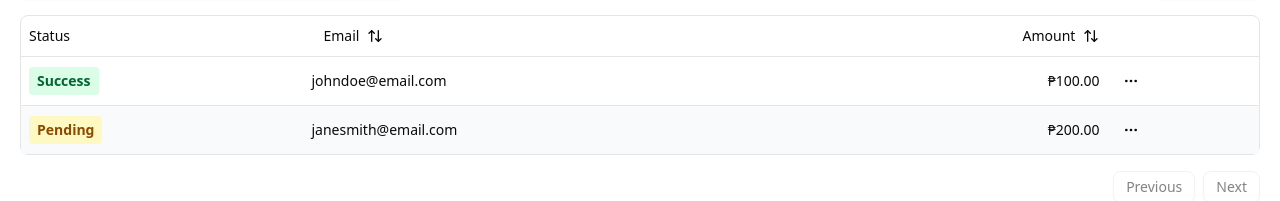
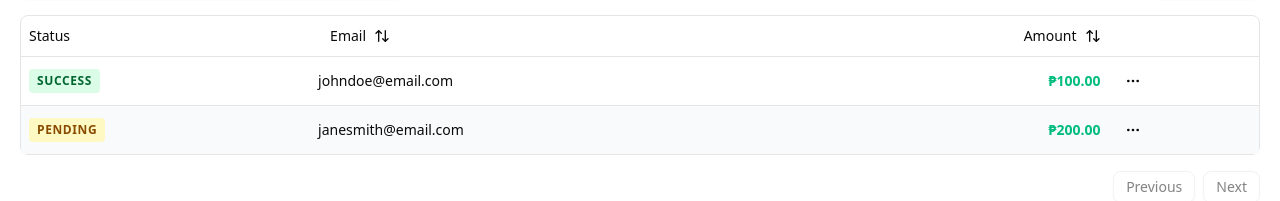
Before and after one commit to Briuwu/R12-invoice, a React (Vite) app: page /dashboard/invoices in a window 1280 px wide. Shown: the part 189-390 px from the top of the page. Built offline with nearby package versions, Linux system fonts and the light colour scheme.

Commit message:
feat: enhance invoice form layout and item display; improve error message positioning and styling

```diff
--- a/src/pages/invoices/columns.tsx
+++ b/src/pages/invoices/columns.tsx
@@ -30,7 +30,7 @@ export const columns: ColumnDef<Payment>[] = [
       return (
         <div
           className={cn(
-            "w-fit rounded px-2 py-1 font-bold capitalize",
+            "w-fit rounded px-2 py-1 text-xs font-bold tracking-wider uppercase",
             statusStyles[status as keyof typeof statusStyles],
           )}
         >
@@ -77,7 +77,9 @@ export const columns: ColumnDef<Payment>[] = [
         currency: "PHP",
       }).format(amount);
 
-      return <div className="text-right font-medium">{formatted}</div>;
+      return (
+        <div className="text-right font-bold text-emerald-500">{formatted}</div>
+      );
     },
   },
   {
--- a/src/pages/invoices/invoice-form.tsx
+++ b/src/pages/invoices/invoice-form.tsx
@@ -28,7 +28,7 @@ function FieldInfo({ field }: { field: AnyFieldApi }) {
   return (
     <>
       {field.state.meta.isTouched && field.state.meta.errors.length ? (
-        <em className="text-xs text-red-500">
+        <em className="absolute text-xs text-red-500">
           {field.state.meta.errors[0].message}
         </em>
       ) : null}
@@ -143,7 +143,7 @@ export default function InvoiceForm() {
         <hr className="my-3 border-black" />
         <div className="space-y-3">
           <p className="text-lg font-bold uppercase">Sold to:</p>
-          <div className="space-y-5">
+          <div className="space-y-7.5">
             <form.Field name="registeredName">
               {(field) => (
                 <div>
@@ -204,15 +204,19 @@ export default function InvoiceForm() {
           </div>
         </div>
         <hr className="my-5 border-black" />
-        <div className="space-y-3">
+        <div>
           <p className="text-lg font-bold uppercase">Items:</p>
           <form.Field name="items" mode="array">
             {(field) => {
               return (
                 <div className="flex flex-col space-y-3">
                   <FieldInfo field={field} />
+                  <div className="divide-y-2">
                     {field.state.value.map((_, index) => (
-                    <div key={index} className="flex items-center gap-5 py-2">
+                      <div
+                        key={index}
+                        className="relative flex items-center gap-5 py-6"
+                      >
                         <p className="text-sm font-bold text-blue-500 uppercase">
                           Item {index + 1}:
                         </p>
@@ -246,7 +250,9 @@ export default function InvoiceForm() {
                                   type="number"
                                   value={subField.state.value}
                                   onChange={(e) =>
-                                  subField.handleChange(e.target.valueAsNumber)
+                                    subField.handleChange(
+                                      e.target.valueAsNumber,
+                                    )
                                   }
                                   className="w-40"
                                 />
@@ -267,7 +273,9 @@ export default function InvoiceForm() {
                                   type="number"
                                   value={subField.state.value}
                                   onChange={(e) =>
-                                  subField.handleChange(e.target.valueAsNumber)
+                                    subField.handleChange(
+                                      e.target.valueAsNumber,
+                                    )
                                   }
                                   className="w-20"
                                 />
@@ -276,7 +284,9 @@ export default function InvoiceForm() {
                             </div>
                           )}
                         </form.Field>
-                      <form.Subscribe selector={(state) => state.values.items}>
+                        <form.Subscribe
+                          selector={(state) => state.values.items}
+                        >
                           {(field) => {
                             const total =
                               field[index].price * field[index].quantity;
@@ -300,6 +310,7 @@ export default function InvoiceForm() {
                         </Button>
                       </div>
                     ))}
+                  </div>
                   <Button
                     onClick={() =>
                       field.pushValue({
@@ -308,7 +319,7 @@ export default function InvoiceForm() {
                         quantity: 0,
                       })
                     }
-                    className="self-start"
+                    className="self-end"
                   >
                     + Add New Item
                   </Button>
```
Lines whose indentation alone changed are shown as unchanged.
